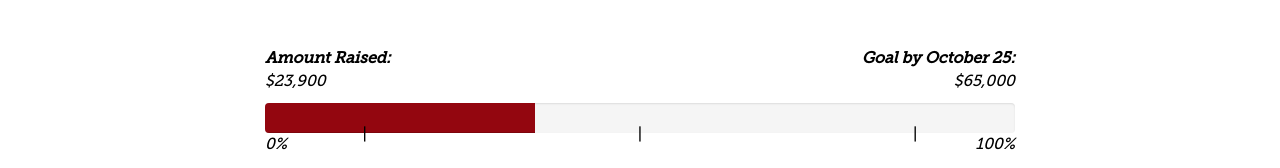
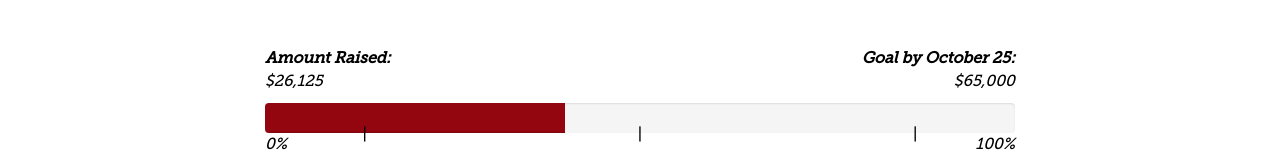
Before and after one commit to AndWeFell/andwefell.github.io, a website: page donate.html in a window 1280 px wide. Shown: the part 775-943 px from the top of the page. Drawn offline with Linux system fonts and the light colour scheme.

Commit message:
Updating donation amount

```diff
--- a/donate.html
+++ b/donate.html
@@ -96,12 +96,12 @@
 				<div class='col-xs-8 col-xs-offset-2' style='padding-top: 40px; font-style: italic'>
 				<div id = 'progressbardiv'>
 					<p id='amountraisedp' style='text-align:left; font-weight: bold'>Amount Raised: <span id='total'>Goal by October 25:</span></p>
-					<p style='text-align:left '>$23,900 <span id='total'>$65,000</span></p>
+					<p style='text-align:left '>$26,125 <span id='total'>$65,000</span></p>
 				</div>
 
 					<div class="progress">
-					  <div class="progress-bar progress-bar-danger" role="progressbar" aria-valuenow="36"
-					  aria-valuemin="0" aria-valuemax="100" style="width:36%">
+					  <div class="progress-bar progress-bar-danger" role="progressbar" aria-valuenow="40"
+					  aria-valuemin="0" aria-valuemax="100" style="width:40%">
 					  </div>
 					</div>
 				</div>
@@ -120,7 +120,7 @@
 			<div class='row' style='padding-bottom: 40px; padding-top: 15px'>
 				<div class='col-xs-12'>
 					<p style='text-align: center; font-style: italic;'>
-					*As of September 10, 2016
+					*As of September 19, 2016
 					</p>
 				</div>
 			</div>
```
